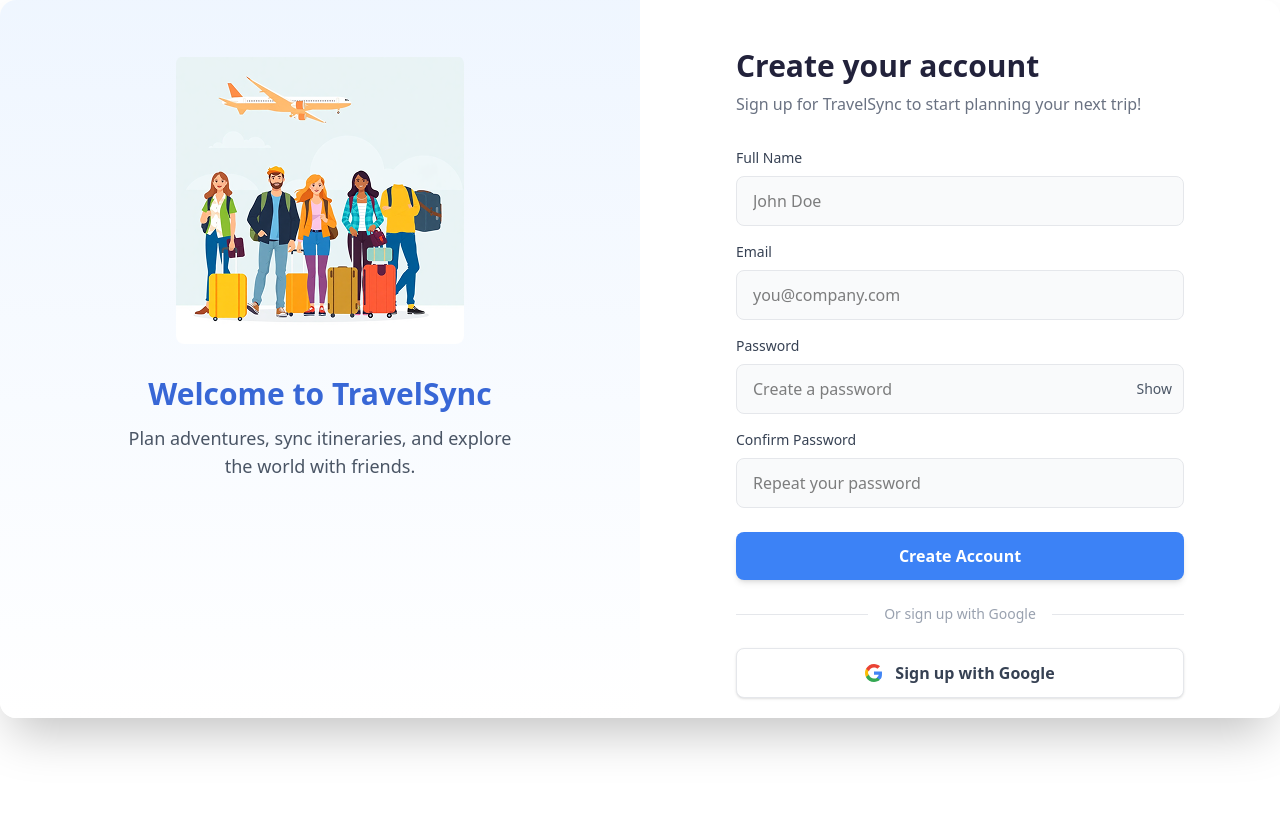
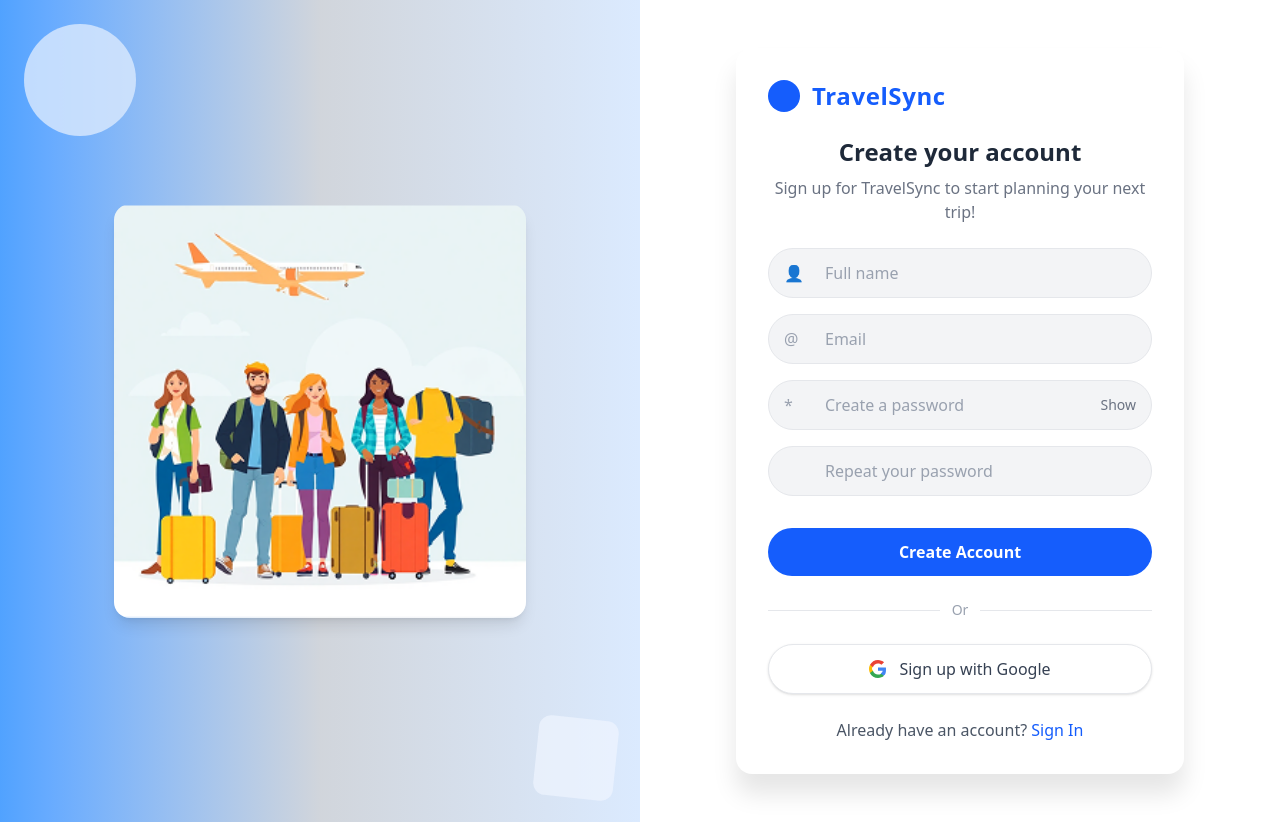
Before and after one commit to develper21/TravelSync_platefrom, a React (Vite) app in the folder Frontend/: page /signup in a window 1280 px wide. Before the commit the page ends 800 px from the top, so only its background shows below. Built offline with nearby package versions, Linux system fonts and the light colour scheme.

Commit message:
update signup page in this page entire conver are convert into full screen and also reponsive

```diff
--- a/Frontend/src/Pages/signup.jsx
+++ b/Frontend/src/Pages/signup.jsx
@@ -19,7 +19,6 @@
       setError("Passwords do not match.");
       return false;
     }
-    // simple email regex
     const emailRe = /^[^\s@]+@[^\s@]+\.[^\s@]+$/;
     if (!emailRe.test(email)) {
       setError("Please enter a valid email.");
@@ -43,9 +42,7 @@
         setError(data.error || "Signup failed");
         return;
       }
-      // store token if provided (simple demo)
       if (data.token) localStorage.setItem("token", data.token);
-      // navigate to homepage
       navigate("/homepage");
     } catch (err) {
       setError(err.message);
@@ -53,104 +50,130 @@
   }
 
   function handleGoogleSignup() {
-    // TODO: wire up Google OAuth / NextAuth
     alert("Google signup clicked — wire this to your auth provider.");
   }
 
   return (
-      <div className="w-full rounded-2xl shadow-2xl overflow-hidden bg-white md:flex md:h-[718px]">
-        {/* Left promotional panel */}
-        <div className="hidden md:block md:w-1/2 bg-gradient-to-b from-blue-50 to-white p-8 relative">
-          <div className="max-w-sm mx-auto mt-6">
+    <div className="min-h-screen w-full bg-white flex items-stretch">
+      <div className="w-full grid grid-cols-1 md:grid-cols-2 items-stretch">
+        {/* LEFT - same gradient + decorations as Signin */}
+        <div className="hidden md:flex relative items-center justify-center bg-gradient-to-r from-blue-400 via-gray-300 to-blue-100 p-10">
+          <div className="absolute left-6 top-6 w-28 h-28 rounded-full bg-blue-100 opacity-80" />
+          <div className="absolute right-6 bottom-6 w-20 h-20 rounded-xl bg-blue-50 opacity-70 transform rotate-6" />
+
+          <div className="w-full max-w-[460px] p-6 bg-transparent flex items-center justify-center">
             <img
               src="/img2.png"
               alt="Travel visual"
-              className="w-[288px] h-[288px] mx-auto rounded-lg object-cover"
+              className="max-w-[420px] w-full h-auto rounded-2xl object-cover shadow-lg"
             />
-            <h2 className="text-center mt-8 text-3xl font-semibold text-[#3867D6]">Welcome to TravelSync</h2>
-            <p className="text-center mt-3 text-lg text-gray-600">Plan adventures, sync itineraries, and explore the world with friends.</p>
           </div>
         </div>
 
-        {/* Right form panel */}
-        <div className="w-full md:w-1/2 p-8 md:p-12">
-          <div className="max-w-md mx-auto">
-            <h1 className="text-3xl font-extrabold text-[#22223B]">Create your account</h1>
-            <p className="mt-2 text-gray-500">Sign up for TravelSync to start planning your next trip!</p>
+        {/* RIGHT - Form area that mirrors Signin style */}
+        <div className="flex items-center justify-center bg-white p-6 md:p-12">
+          <div className="w-full max-w-md bg-white rounded-2xl shadow-[0_20px_25px_rgba(0,0,0,0.10)] p-6 md:p-8">
+            <div className="flex items-center gap-3">
+              <div className="w-8 h-8 rounded-full bg-blue-600" />
+              <div className="text-blue-600 font-bold text-2xl tracking-wide">TravelSync</div>
+            </div>
 
-            <form onSubmit={handleSubmit} className="mt-8 space-y-4">
+            <div className="mt-6 text-center">
+              <h1 className="text-gray-800 font-semibold text-xl md:text-2xl">Create your account</h1>
+              <p className="text-gray-500 mt-2">Sign up for TravelSync to start planning your next trip!</p>
+            </div>
+
+            <form onSubmit={handleSubmit} className="mt-6 space-y-4">
               {error && <div className="text-red-600 text-sm">{error}</div>}
 
-              <div>
-                <label className="block text-sm font-medium text-gray-700">Full Name</label>
+              <label className="block">
+                <span className="sr-only">Full name</span>
+                <div className="relative">
                   <input
+                    type="text"
+                    required
                     value={fullName}
                     onChange={(e) => setFullName(e.target.value)}
-                  className="mt-2 block w-full rounded-lg bg-gray-50 border border-gray-200 px-4 py-3 focus:outline-none focus:ring-2 focus:ring-blue-200"
-                  placeholder="John Doe"
+                    placeholder="Full name"
+                    className="w-full rounded-full bg-gray-100 outline-none border border-gray-200 px-14 py-3 placeholder-gray-400 focus:ring-2 focus:ring-blue-200"
+                    aria-label="Full name"
+                  />
+                  <div className="absolute left-4 top-0 bottom-0 flex items-center text-gray-400">👤</div>
+                </div>
+              </label>
+
+              <label className="block mt-4">
+                <span className="sr-only">Email</span>
+                <div className="relative">
+                  <input
+                    type="email"
                     required
-                />
-              </div>
-
-              <div>
-                <label className="block text-sm font-medium text-gray-700">Email</label>
-                <input
                     value={email}
                     onChange={(e) => setEmail(e.target.value)}
-                  className="mt-2 block w-full rounded-lg bg-gray-50 border border-gray-200 px-4 py-3 focus:outline-none focus:ring-2 focus:ring-blue-200"
-                  placeholder="you@company.com"
-                  type="email"
+                    placeholder="Email"
+                    className="w-full rounded-full bg-gray-100 outline-none border border-gray-200 px-14 py-3 placeholder-gray-400 focus:ring-2 focus:ring-blue-200"
+                    aria-label="Email"
+                  />
+                  <div className="absolute left-4 top-0 bottom-0 flex items-center text-gray-400">@</div>
+                </div>
+              </label>
+
+              <label className="block mt-4">
+                <span className="sr-only">Password</span>
+                <div className="relative">
+                  <input
+                    type={showPassword ? "text" : "password"}
                     required
-                />
-              </div>
-
-              <div>
-                <label className="block text-sm font-medium text-gray-700">Password</label>
-                <div className="relative mt-2">
-                  <input
                     value={password}
                     onChange={(e) => setPassword(e.target.value)}
-                    className="block w-full rounded-lg bg-gray-50 border border-gray-200 px-4 py-3 pr-28 focus:outline-none focus:ring-2 focus:ring-blue-200"
                     placeholder="Create a password"
-                    type={showPassword ? "text" : "password"}
-                    required
+                    className="w-full rounded-full bg-gray-100 outline-none border border-gray-200 px-14 py-3 placeholder-gray-400 focus:ring-2 focus:ring-blue-200"
+                    aria-label="Password"
                   />
+                  <div className="absolute left-4 top-0 bottom-0 flex items-center text-gray-400">*</div>
                   <button
                     type="button"
                     onClick={() => setShowPassword((s) => !s)}
-                    className="absolute right-3 top-1/2 -translate-y-1/2 text-sm font-medium text-gray-600"
+                    className="absolute right-4 top-1/2 transform -translate-y-1/2 text-sm text-gray-500"
+                    aria-label={showPassword ? "Hide password" : "Show password"}
                   >
                     {showPassword ? "Hide" : "Show"}
                   </button>
                 </div>
-              </div>
+              </label>
 
-              <div>
-                <label className="block text-sm font-medium text-gray-700">Confirm Password</label>
+              <label className="block mt-4">
+                <span className="sr-only">Confirm password</span>
+                <div className="relative">
                   <input
+                    type={showPassword ? "text" : "password"}
+                    required
                     value={confirmPassword}
                     onChange={(e) => setConfirmPassword(e.target.value)}
-                  className="mt-2 block w-full rounded-lg bg-gray-50 border border-gray-200 px-4 py-3 focus:outline-none focus:ring-2 focus:ring-blue-200"
                     placeholder="Repeat your password"
-                  type={showPassword ? "text" : "password"}
-                  required
+                    className="w-full rounded-full bg-gray-100 outline-none border border-gray-200 px-14 py-3 placeholder-gray-400 focus:ring-2 focus:ring-blue-200"
+                    aria-label="Confirm password"
                   />
                 </div>
+              </label>
 
-              <button className="w-full mt-2 rounded-lg bg-[#3C82F6] text-white font-semibold py-3 shadow-md hover:bg-blue-600 transition">
+              <button
+                type="submit"
+                className="mt-4 w-full rounded-full bg-blue-600 text-white font-semibold py-3 hover:bg-blue-700 transition-shadow"
+              >
                 Create Account
               </button>
             </form>
 
-            <div className="flex items-center my-6">
+            <div className="flex items-center my-6 gap-3">
               <div className="flex-1 h-px bg-gray-200" />
-              <div className="px-4 text-sm text-gray-400">Or sign up with Google</div>
+              <div className="text-gray-400 text-sm">Or</div>
               <div className="flex-1 h-px bg-gray-200" />
             </div>
 
             <button
               onClick={handleGoogleSignup}
-              className="w-full rounded-lg bg-white border border-gray-200 py-3 flex items-center justify-center gap-3 shadow-sm hover:shadow-md"
+              className="w-full rounded-full bg-white border border-gray-200 py-3 flex items-center justify-center gap-3 shadow-sm hover:shadow-md"
             >
               <svg width="18" height="18" viewBox="0 0 18 18" fill="none" xmlns="http://www.w3.org/2000/svg">
                 <path d="M17 9.2c0-.55-.05-1.08-.14-1.6H9v3.03h4.7c-.2 1.08-.83 1.98-1.78 2.6v2.15h2.88C16.45 14.6 17 12.96 17 9.2z" fill="#4285F4"/>
@@ -158,12 +181,14 @@
                 <path d="M3.91 10.78A5.41 5.41 0 013 9c0-.62.11-1.22.31-1.78V4.86H1.02A8.99 8.99 0 000 9c0 1.45.34 2.82.95 4.02l2.96-2.24z" fill="#FBBC05"/>
                 <path d="M9 3.5c1.32 0 2.51.45 3.45 1.34l2.6-2.6C13.44.98 11.42 0 9 0 5.54 0 2.52 2.02 1.02 4.86l2.88 2.36C4.63 5.1 6.63 3.5 9 3.5z" fill="#EA4335"/>
               </svg>
-              <span className="text-gray-700 font-semibold">Sign up with Google</span>
+
+              <span className="text-gray-700 font-medium">Sign up with Google</span>
             </button>
 
             <div className="mt-6 text-center text-gray-600">
               <span>Already have an account? </span>
-              <Link to="/signin" className="text-[#3C82F6] font-semibold">Sign In</Link>
+              <Link to="/signin" className="text-blue-600 font-medium">Sign In</Link>
+            </div>
           </div>
         </div>
       </div>
```
Lines whose indentation alone changed are shown as unchanged.
